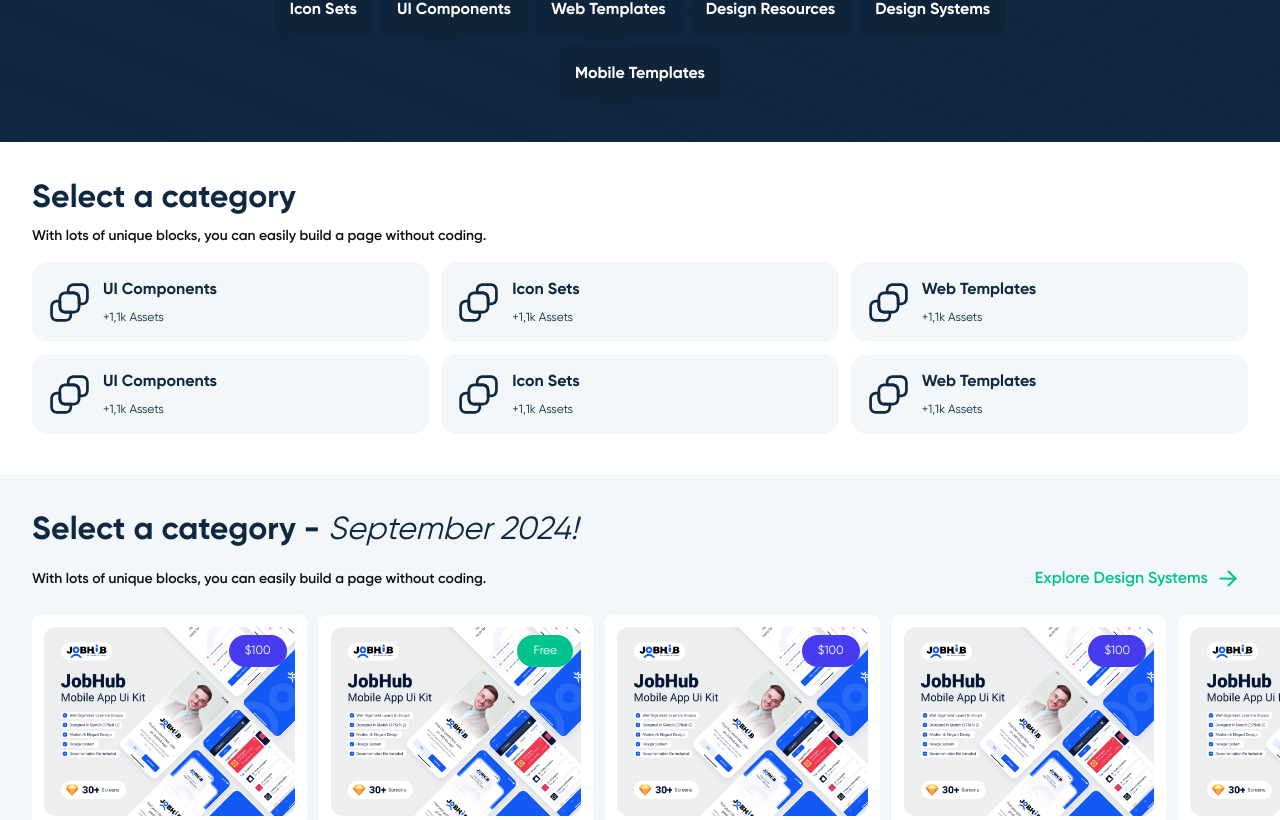
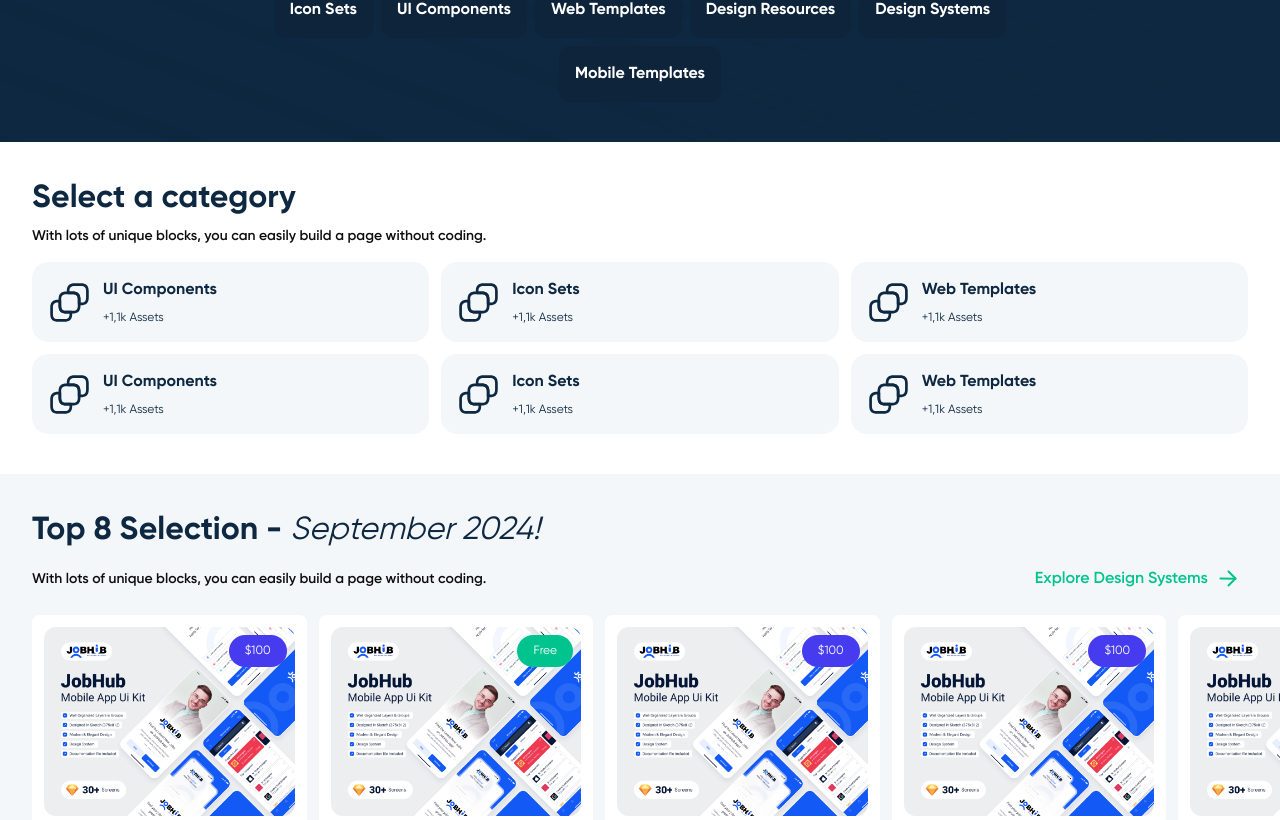
Before and after one commit to saadyasser/ads-web, a Next.js app: page / in a window 1280 px wide. Shown: the part 393-1213 px from the top of the page. Built offline with nearby package versions, Linux system fonts and the light colour scheme; no server answers.

Commit message:
adding statistics section

```diff
--- a/src/app/(User)/(Customer)/page.tsx
+++ b/src/app/(User)/(Customer)/page.tsx
@@ -1,25 +1,20 @@
 import { Categories, TopSelections } from "@/features/landingPage/components";
+import StatisticsSection from "@/features/landingPage/components/StatisticsSection";
 import React from "react";
 
 export default function LandingPage() {
   return (
-    <>
+    <div>
       <Categories />
-      <div className="flex flex-col gap-16 bg-background-light py-6 pl-4 pr-0 md:py-10 md:pl-8 2xl:py-[60px] 2xl:pl-20">
-        <TopSelections
-          className="hidden lg:block"
-          selectBy="September 2024!"
-          withRate={true}
-        />
+      <div className="flex flex-col gap-5 md:gap-0  bg-background-light py-6 pl-4 pr-0 md:py-10 md:pl-8 2xl:py-[60px] 2xl:pl-20">
+        <TopSelections selectBy="September 2024!" withRate={true} />
         <TopSelections selectBy="Design System" />
-        <TopSelections className="hidden lg:block" selectBy="UI Components" />
-        <TopSelections
-          className="hidden lg:block"
-          selectBy="Mobile Templates"
-        />
-        <TopSelections className="hidden lg:block" selectBy="Web Templates" />
-        <TopSelections className="hidden lg:block" selectBy="Wireframes" />
+        <TopSelections selectBy="UI Components" />
+        <TopSelections selectBy="Mobile Templates" />
+        <TopSelections selectBy="Web Templates" />
+        <TopSelections selectBy="Wireframes" />
       </div>
-    </>
+      <StatisticsSection />
+    </div>
   );
 }
--- /dev/null
+++ b/src/features/landingPage/components/StatisticsSection/index.tsx
@@ -0,0 +1,35 @@
+import { H1, H2 } from "@/components";
+import React from "react";
+
+const StatisticsSection = () => {
+  return (
+    <section className="px-[120px] pt-10 pb-[60px] bg-white grid gird-cols-1 md:grid-cols-3 gap-6 text-center">
+      <div className="text-center">
+        <H1 className=" font-bold mb-[10px] md:mb-[18px] tracking-[-2px] 2xl:text-5xl">
+          1M+
+        </H1>
+        <p className=" 2xl:text-xl text-sm text-[#161c2d]">
+          Customers visit Omega every month to get their service done.
+        </p>
+      </div>
+      <div className="text-center">
+        <H1 className=" font-bold mb-[10px] md:mb-[18px] tracking-[-2px] 2xl:text-5xl">
+          92%
+        </H1>
+        <p className=" 2xl:text-xl text-sm text-[#161c2d]">
+          Customers visit Omega every month to get their service done.
+        </p>
+      </div>
+      <div className="text-center">
+        <H1 className=" font-bold mb-[10px] md:mb-[18px] tracking-[-2px] 2xl:text-5xl">
+          4.9/5.0
+        </H1>
+        <p className=" 2xl:text-xl text-sm text-[#161c2d]">
+          Customers visit Omega every month to get their service done.
+        </p>
+      </div>
+    </section>
+  );
+};
+
+export default StatisticsSection;
--- a/src/features/landingPage/components/TopSelections/index.tsx
+++ b/src/features/landingPage/components/TopSelections/index.tsx
@@ -33,8 +33,7 @@ export const TopSelections = ({
   return (
     <section className={className}>
       <H2 className="text-accent-dark mb-3 ">
-        Select a category -{" "}
-        <span className="font-normal italic">{selectBy}</span>
+        Top 8 Selection - <span className="font-normal italic">{selectBy}</span>
       </H2>
       <div className="flex justify-between items-center mb-4 2xl:mb-6">
         <p className="text-xs md:text-sm md:font-semibold 2xl:text-base 2xl:font-semibold text-black ">
@@ -43,13 +42,13 @@ export const TopSelections = ({
         </p>
         <Link
           href="/test"
-          className="flex justify-between items-center text-center font-semibold invisible md:visible text-[#01C38D] pr-4 md:pr-8 2xl:pr-20"
+          className="md:flex justify-between items-center text-center font-semibold hidden  text-[#01C38D] pr-4 md:pr-8 2xl:pr-20"
         >
           <span>Explore Design Systems</span>
           <RightArrow fill="#01C38D" color="#01C38D" />
         </Link>
       </div>
-      <div className=" flex  gap-2 md:gap-3 2xl:gap-4 overflow-hidden">
+      <div className=" flex  gap-2 md:gap-3 2xl:gap-4 overflow-x-auto scrollbar-hide">
         {productsList.map((product: Product, index) => (
           <Link
             key={index}
@@ -136,7 +135,7 @@ export const TopSelections = ({
       </div>
       <Link
         href="/test"
-        className="flex  items-center  font-semibold visible md:invisible text-[#01C38D] mt-4"
+        className="flex  items-center  font-semibold visible md:invisible text-[#01C38D] mt-3"
       >
         <span>Explore Design Systems</span>
         <RightArrow fill="#01C38D" color="#01C38D" />
--- a/src/styles/globals.css
+++ b/src/styles/globals.css
@@ -3,6 +3,16 @@
 @tailwind utilities;
 
 /* General styles */
+
+.scrollbar-hide::-webkit-scrollbar {
+  display: none; /* Chrome, Safari, and Opera */
+}
+
+.scrollbar-hide {
+  -ms-overflow-style: none;  /* IE and Edge */
+  scrollbar-width: none;  /* Firefox */
+}
+
 :root {
   --slide-height: 19rem;
   --slide-spacing: 1rem;
```
